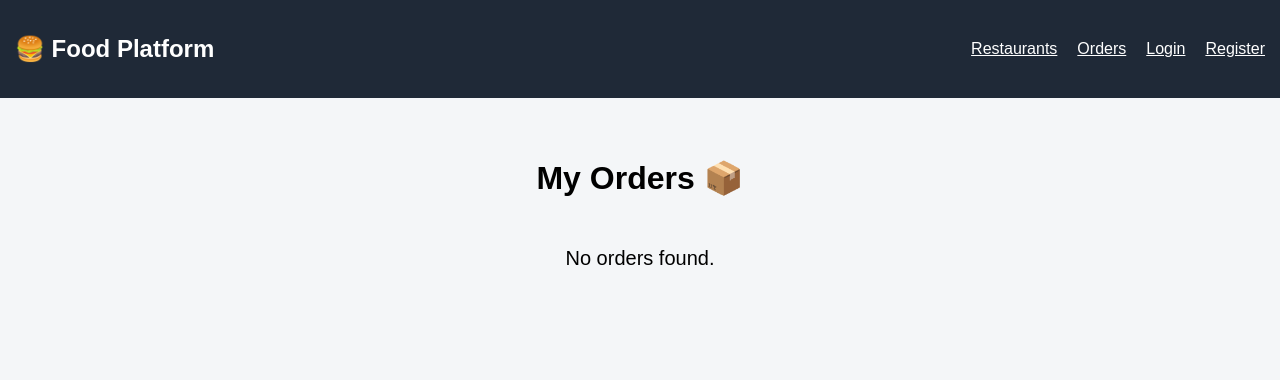
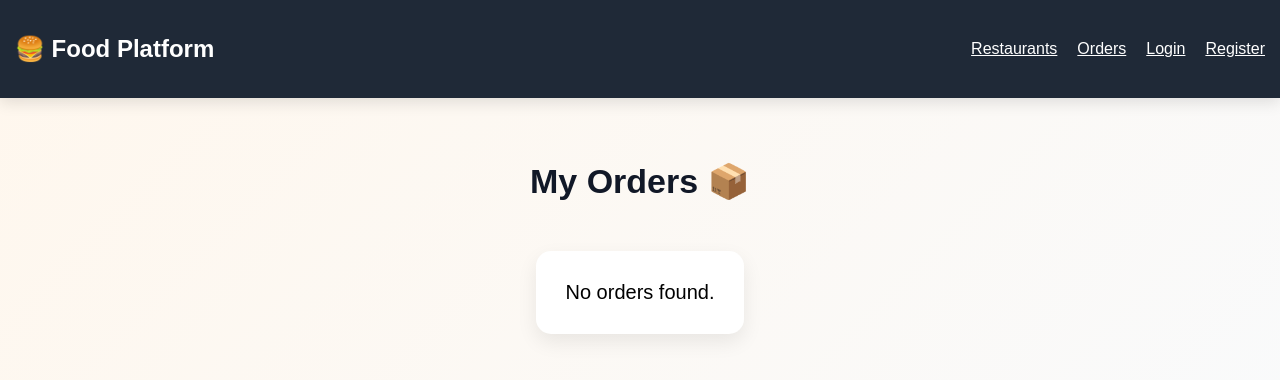
Before and after one commit to thenukarathnamalala/food-ordering-platform, a React app in the folder frontend/: page /orders in a window 1280 px wide. Shown: the top 380 px of the page. Built offline with nearby package versions, Linux system fonts and the light colour scheme; the HTML template or start-up script is replaced by a standard one.

Commit message:
Improve frontend UI styling

```diff
--- a/frontend/src/styles.css
+++ b/frontend/src/styles.css
@@ -179,3 +179,63 @@ body {
 .delete-btn:hover {
   background: #dc2626;
 }
+
+body {
+  background: linear-gradient(135deg, #fff7ed, #f9fafb);
+}
+
+nav {
+  box-shadow: 0 4px 15px rgba(0, 0, 0, 0.12);
+}
+
+.restaurant-title,
+.orders-title {
+  font-size: 34px;
+  color: #111827;
+}
+
+.restaurant-card,
+.order-card,
+.auth-card {
+  transition: transform 0.25s ease, box-shadow 0.25s ease;
+}
+
+.restaurant-card:hover,
+.order-card:hover,
+.auth-card:hover {
+  transform: translateY(-6px);
+  box-shadow: 0 14px 35px rgba(0, 0, 0, 0.16);
+}
+
+.restaurant-card h3 {
+  font-size: 24px;
+  color: #f97316;
+}
+
+.auth-card input:focus {
+  outline: none;
+  border-color: #f97316;
+  box-shadow: 0 0 0 3px rgba(249, 115, 22, 0.15);
+}
+
+.btn-primary,
+.order-btn,
+.delete-btn {
+  font-weight: bold;
+  transition: 0.2s ease;
+}
+
+.btn-primary:hover,
+.order-btn:hover,
+.delete-btn:hover {
+  transform: scale(1.02);
+}
+
+.empty-message {
+  background: white;
+  padding: 30px;
+  border-radius: 15px;
+  width: fit-content;
+  margin: 50px auto;
+  box-shadow: 0 8px 20px rgba(0, 0, 0, 0.08);
+}
```
